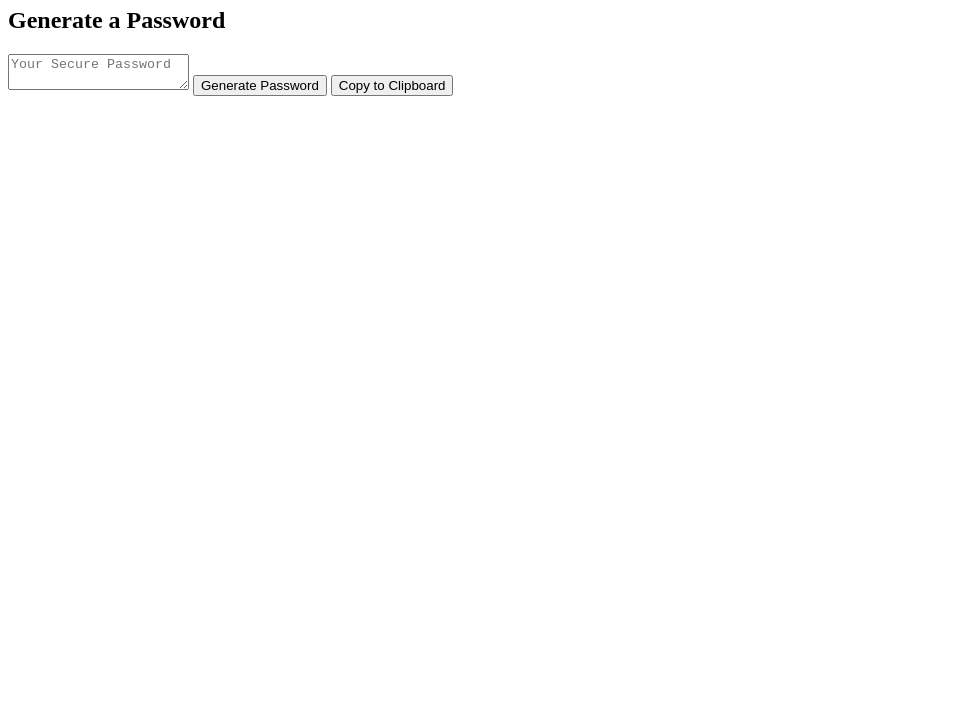
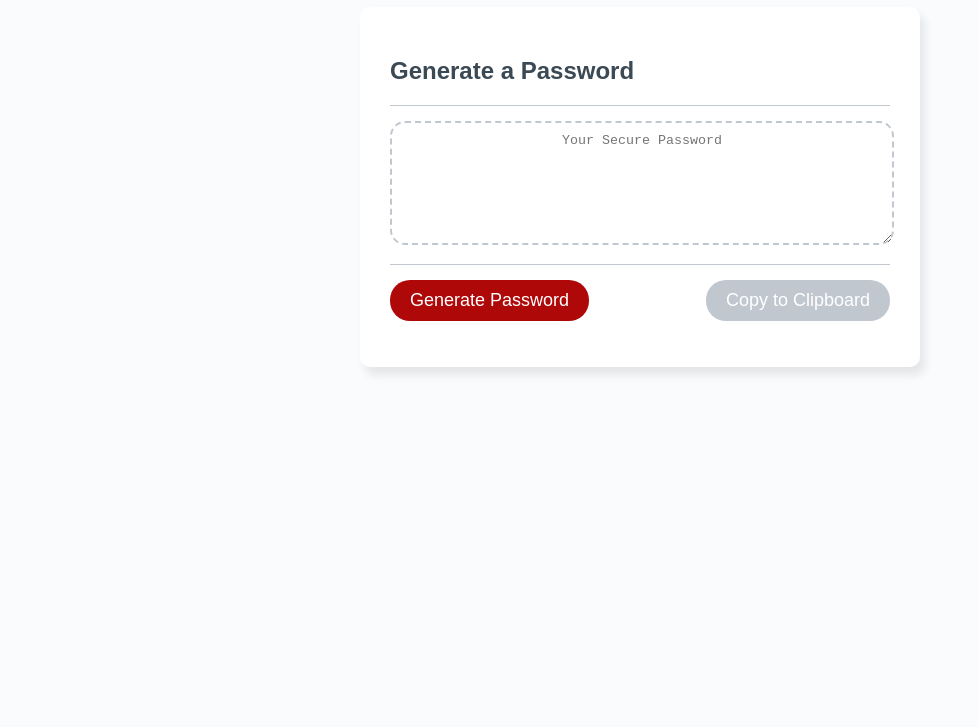
Before and after one commit to tak-9/pwgen, a plain HTML site: page index.html in a window 1280 px wide. Shown: the part 73-800 px from the top of the page, without its empty margins (0-979 px from the left). Drawn offline with Linux system fonts and the light colour scheme.

Commit message:
added css

```diff
--- a/index.html
+++ b/index.html
@@ -1,28 +1,34 @@
 <!DOCTYPE html>
 <html lang="en">
+
 <head>
   <meta charset="UTF-8" />
   <meta name="viewport" content="width=device-width, initial-scale=1.0" />
   <meta http-equiv="X-UA-Compatible" content="ie=edge" />
   <title>Password Generator</title>
+  <link rel="stylesheet" href="./assets/css/password_generator.css">
   <script src="./assets/js/password_generator.js">
   </script>
 </head>
+
 <body>
-
     <header>
       <h1>Password Generator</h1>
     </header>
+
+    <div class="box">
     <h2>Generate a Password</h2>
+    <div class="line"></div>
     <textarea
       readonly
       id="password"
       placeholder="Your Secure Password"
       aria-label="Generated Password"
     ></textarea>
-    <button id="generate" onclick="generatePassword()">Generate Password</button>
-    <button id="copy" onclick="copyToClipboard()">
-      Copy to Clipboard
-    </button>
+    <div class="line"></div>
+
+    <button id="generate" class="button buttonRed" onclick="generatePassword()">Generate Password</button>
+    <button id="copy" class="button buttonGray" onclick="copyToClipboard()">Copy to Clipboard</button>
+  </div>
   </body>
 </html>
```
Lines whose indentation alone changed are shown as unchanged.
